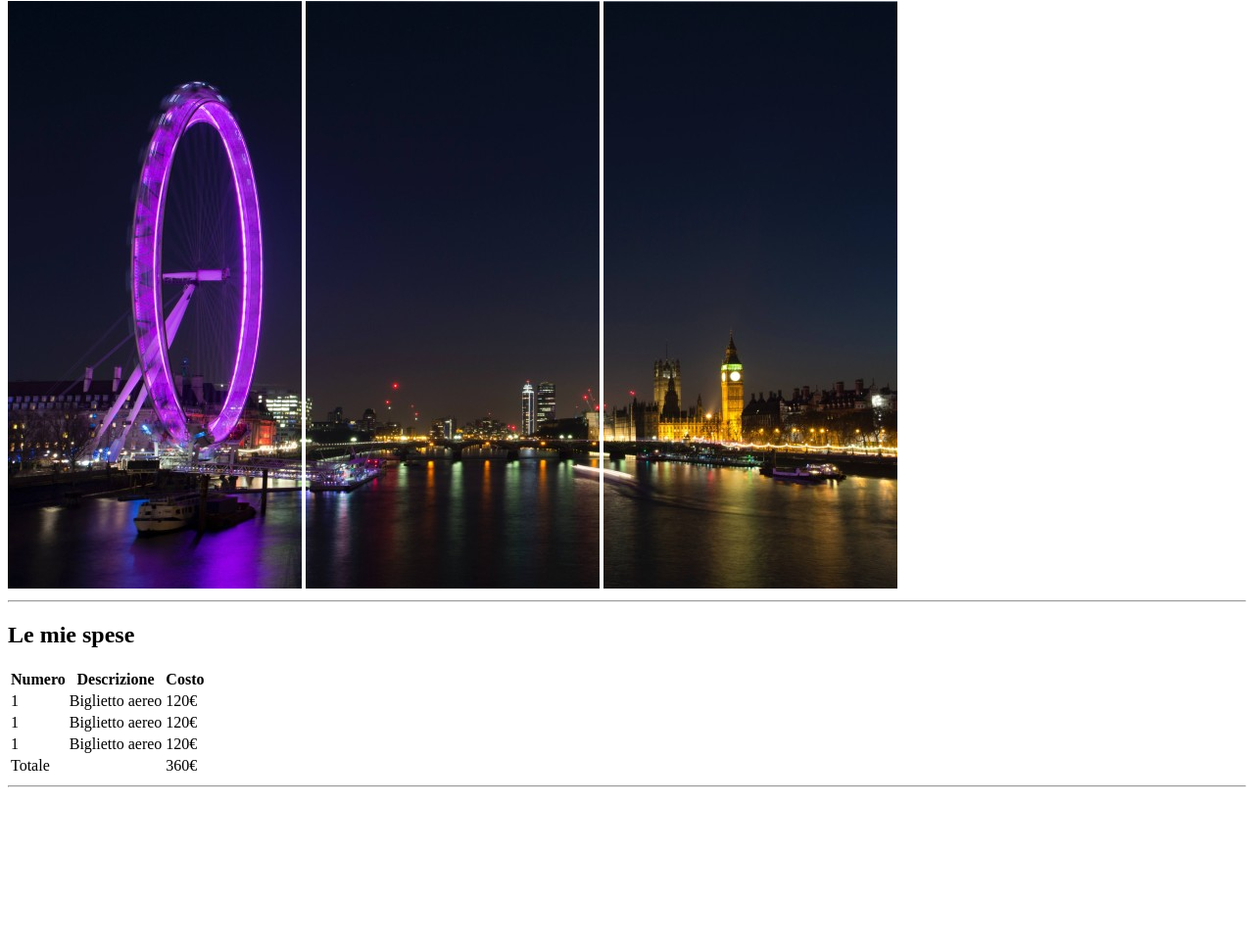
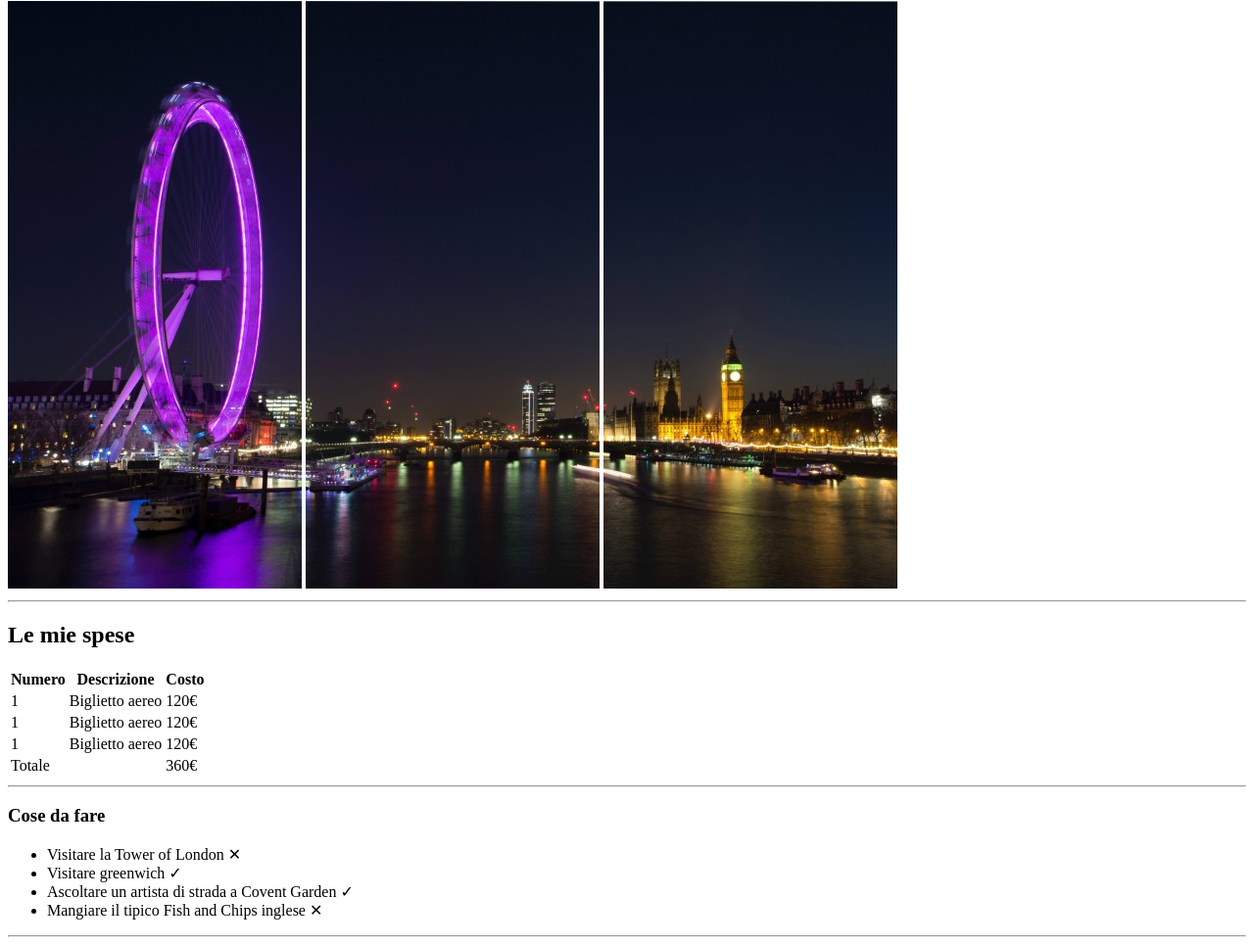
Before and after one commit to sabino-olivieri/html-london-trip, a plain HTML site: page index.html in a window 1280 px wide. Shown: the part 79-1044 px from the top of the page at 98% size. Before the commit the page ends 891 px from the top, so only its background shows below. Drawn offline with Linux system fonts and the light colour scheme.

Commit message:
add: div 'cose da fare'

```diff
--- a/index.html
+++ b/index.html
@@ -71,7 +71,25 @@
             <!-- /table -->
         </div>
         <!-- /le mie spese -->
+
         <hr>
+
+        <!-- cose da fare -->
+        <div>
+            <h3>Cose da fare</h3>
+            <!-- lista -->
+            <ul>
+                <li>Visitare la Tower of London &#10005;</li>
+                <li>Visitare greenwich &check;</li>
+                <li>Ascoltare un artista di strada a Covent Garden &check;</li>
+                <li>Mangiare il tipico Fish and Chips inglese &#10005;</li>
+            </ul>
+            <!-- /lista -->
+        </div>
+        <!-- /cose da fare -->
+
+        <hr>
+
 
     </main>
     <!-- /main -->
```
